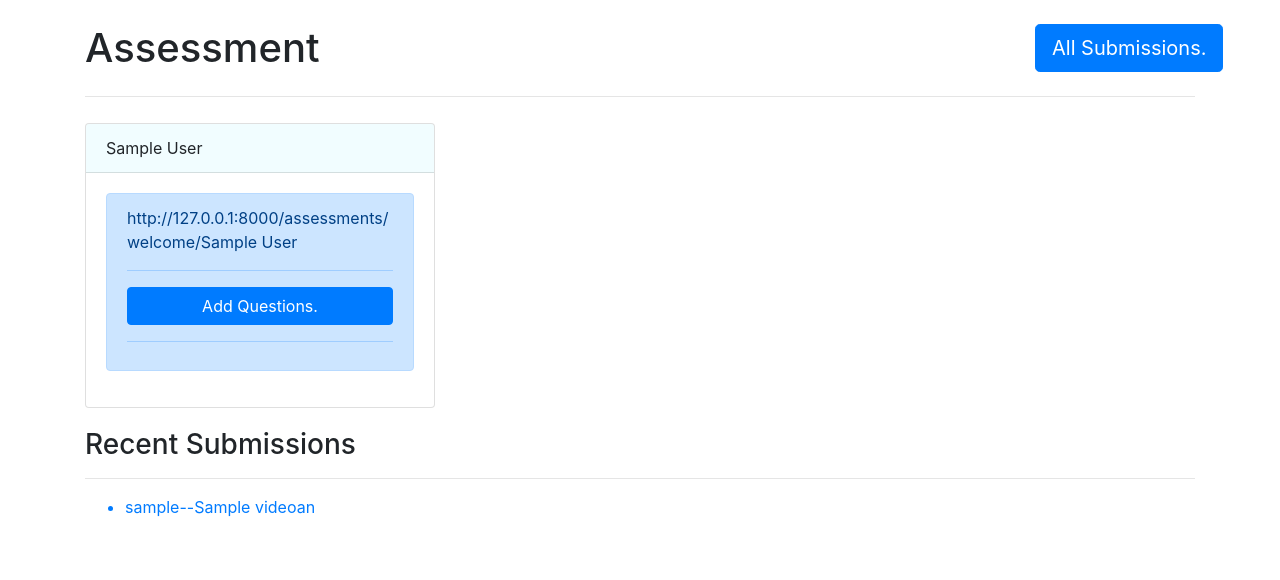
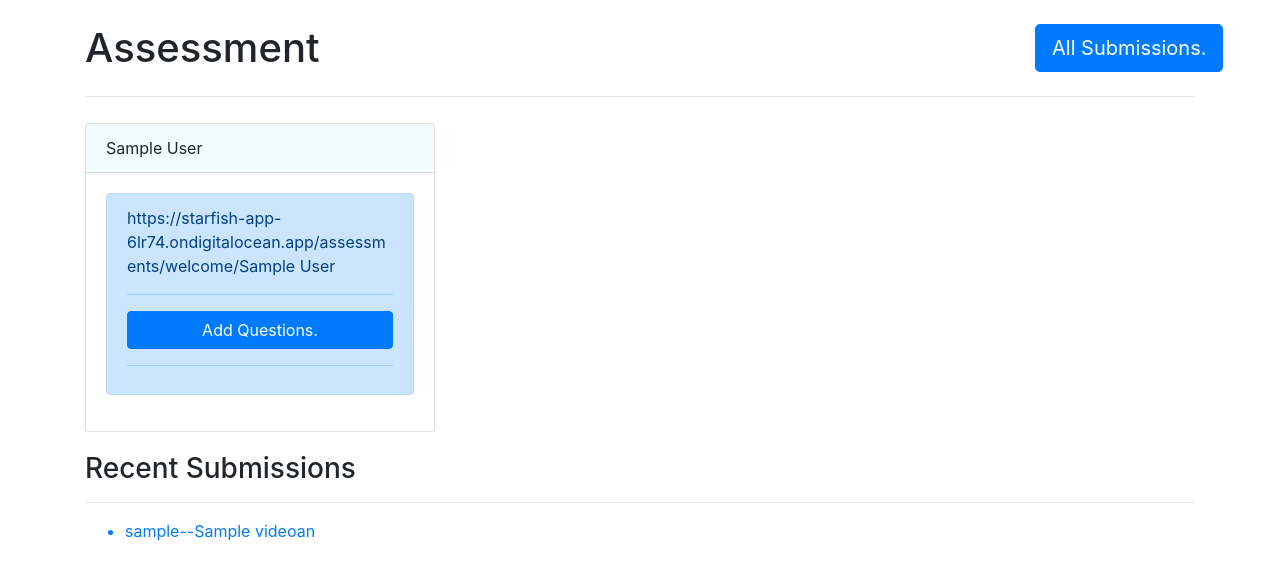
Before and after one commit to PerfectSkillsSophia/Sophia, a Django app: page /administration/dashboard/ in a window 1280 px wide. Shown: the part 81-661 px from the top of the page. Run offline with Django 4.2, Linux system fonts and the light colour scheme; a user stored in the database is signed in; tables that the repository leaves empty hold one stand-in row (values such as "Sample post"); some libraries are stand-ins or nearby versions.

Commit message:
Url Edit

```diff
--- a/templates/all_submmision.html
+++ b/templates/all_submmision.html
@@ -34,7 +34,7 @@
                 <div class="card">
                     <div class="card-header" style="background-color: rgba(0, 217, 255, 0.055);">
                         <video width="320" height="240" controls>
-                            <source src="https://sophia-f7ra6.ondigitalocean.app/media//{{ result.videoAns }}" type="video/webm">
+                            <source src="https://starfish-app-6lr74.ondigitalocean.app/media//{{ result.videoAns }}" type="video/webm">
                         </video>
                     </div>
                     <div class="card-body">
@@ -61,7 +61,7 @@
                 <div class="card">
                     <div class="card-header" style="background-color: rgba(0, 217, 255, 0.055);">
                         <video width="320" height="240" controls>
-                            <source src="https://sophia-f7ra6.ondigitalocean.app/media//{{ video.videoAns }}" type="video/webm">
+                            <source src="https://starfish-app-6lr74.ondigitalocean.app/media//{{ video.videoAns }}" type="video/webm">
                         </video>
                     </div>
                     <div class="card-body">
--- a/templates/analysis.html
+++ b/templates/analysis.html
@@ -10,7 +10,7 @@
     <div class="col-7">
 
           <video width="320" height="240" controls>
-            <source src="https://sophia-f7ra6.ondigitalocean.app/media//{{ video.videoAns }}" type="video/webm">
+            <source src="https://starfish-app-6lr74.ondigitalocean.app/media//{{ video.videoAns }}" type="video/webm">
           </video>
         </div>
     <div class="col-5">
--- a/templates/dashboard.html
+++ b/templates/dashboard.html
@@ -27,7 +27,7 @@
                 </div>
                 <div class="card-body">
                     <div class="alert alert-primary" role="alert">
-                        http://127.0.0.1:8000/assessments/welcome/{{ assessment.assessmentName }}<br>
+                        https://starfish-app-6lr74.ondigitalocean.app/assessments/welcome/{{ assessment.assessmentName }}<br>
                         <hr>
                         <a href="assessment/{{assessment.assId}}" class="btn btn-primary  btn-block"
                             id="view{{assessment.assId}}">Add Questions.</a>
@@ -45,7 +45,7 @@
     <hr>
     {% for video in video.all reversed %}
     <ul>
-        <a href="https://sophia-f7ra6.ondigitalocean.app/media//{{ video.videoAns }}">
+        <a href="https://starfish-app-6lr74.ondigitalocean.app/media//{{ video.videoAns }}">
             <li>{{ video.user_name }}--{{ video.assessment_name }}</li>
         </a>
     </ul>
```
